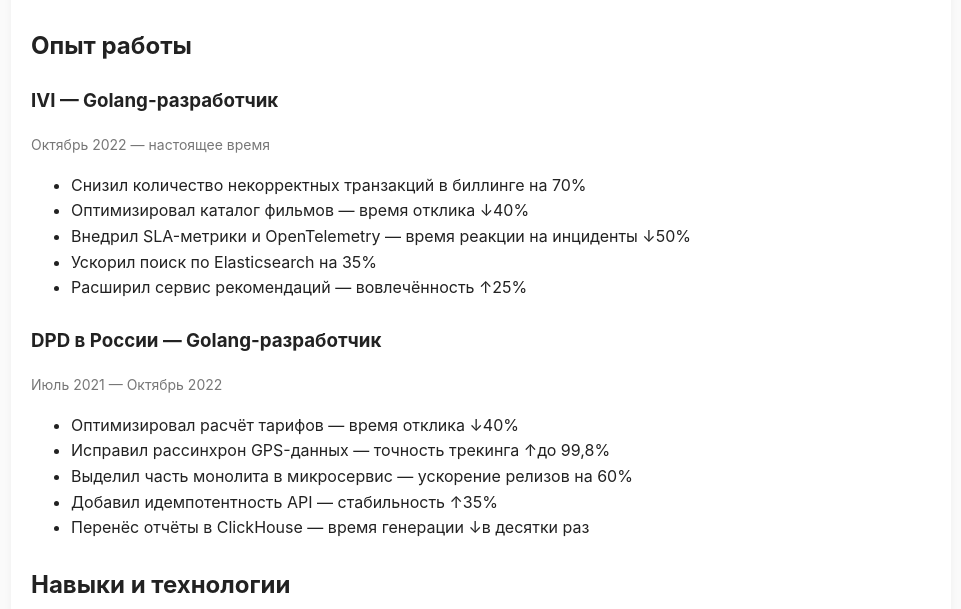
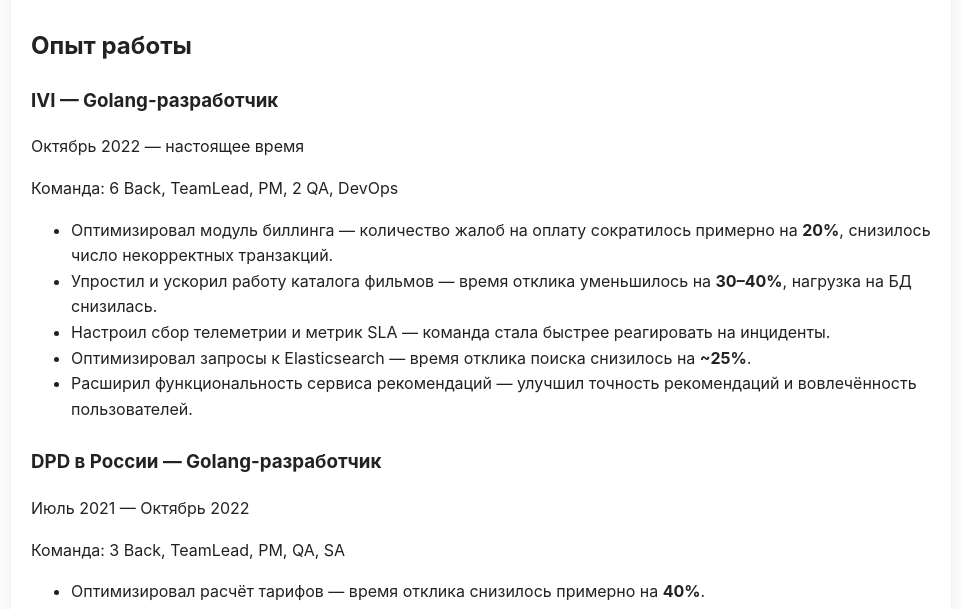
Before and after one commit to sYASHKAs/resume, a plain HTML site: page index.html in a window 1280 px wide. Shown: the part 190-799 px from the top of the page, without its empty margins (159-1120 px from the left). Drawn offline with Linux system fonts and the light colour scheme.

Commit message:
initial commit: resume site

```diff
--- a/index.html
+++ b/index.html
@@ -25,34 +25,27 @@
 
 				<div class="job">
 					<h3>IVI — Golang-разработчик</h3>
-					<p class="period">Октябрь 2022 — настоящее время</p>
+					<p>Октябрь 2022 — настоящее время</p>
+					<p>Команда: 6 Back, TeamLead, PM, 2 QA, DevOps</p>
 					<ul>
-						<li>Снизил количество некорректных транзакций в биллинге на 70%</li>
-						<li>Оптимизировал каталог фильмов — время отклика ↓40%</li>
-						<li>
-							Внедрил SLA-метрики и OpenTelemetry — время реакции на инциденты
-							↓50%
-						</li>
-						<li>Ускорил поиск по Elasticsearch на 35%</li>
-						<li>Расширил сервис рекомендаций — вовлечённость ↑25%</li>
+						<li>Оптимизировал модуль биллинга — количество жалоб на оплату сократилось примерно на <strong>20%</strong>, снизилось число некорректных транзакций.</li>
+						<li>Упростил и ускорил работу каталога фильмов — время отклика уменьшилось на <strong>30–40%</strong>, нагрузка на БД снизилась.</li>
+						<li>Настроил сбор телеметрии и метрик SLA — команда стала быстрее реагировать на инциденты.</li>
+						<li>Оптимизировал запросы к Elasticsearch — время отклика поиска снизилось на <strong>~25%</strong>.</li>
+						<li>Расширил функциональность сервиса рекомендаций — улучшил точность рекомендаций и вовлечённость пользователей.</li>
 					</ul>
 				</div>
 
 				<div class="job">
 					<h3>DPD в России — Golang-разработчик</h3>
-					<p class="period">Июль 2021 — Октябрь 2022</p>
+					<p>Июль 2021 — Октябрь 2022</p>
+					<p>Команда: 3 Back, TeamLead, PM, QA, SA</p>
 					<ul>
-						<li>Оптимизировал расчёт тарифов — время отклика ↓40%</li>
-						<li>
-							Исправил рассинхрон GPS-данных — точность трекинга ↑до 99,8%
-						</li>
-						<li>
-							Выделил часть монолита в микросервис — ускорение релизов на 60%
-						</li>
-						<li>Добавил идемпотентность API — стабильность ↑35%</li>
-						<li>
-							Перенёс отчёты в ClickHouse — время генерации ↓в десятки раз
-						</li>
+						<li>Оптимизировал расчёт тарифов — время отклика снизилось примерно на <strong>40%</strong>.</li>
+						<li>Устранил рассинхронизацию GPS-данных — повысил точность трекинга до <strong>99,8%</strong>.</li>
+						<li>Вынес часть монолита в отдельный микросервис — упростил поддержку и ускорил релизы.</li>
+						<li>Реализовал идемпотентность в критичных API-операциях — повысил стабильность интеграций.</li>
+						<li>Перенёс отчёты в ClickHouse — генерация отчётов стала выполняться в разы быстрее.</li>
 					</ul>
 				</div>
 			</section>
```
